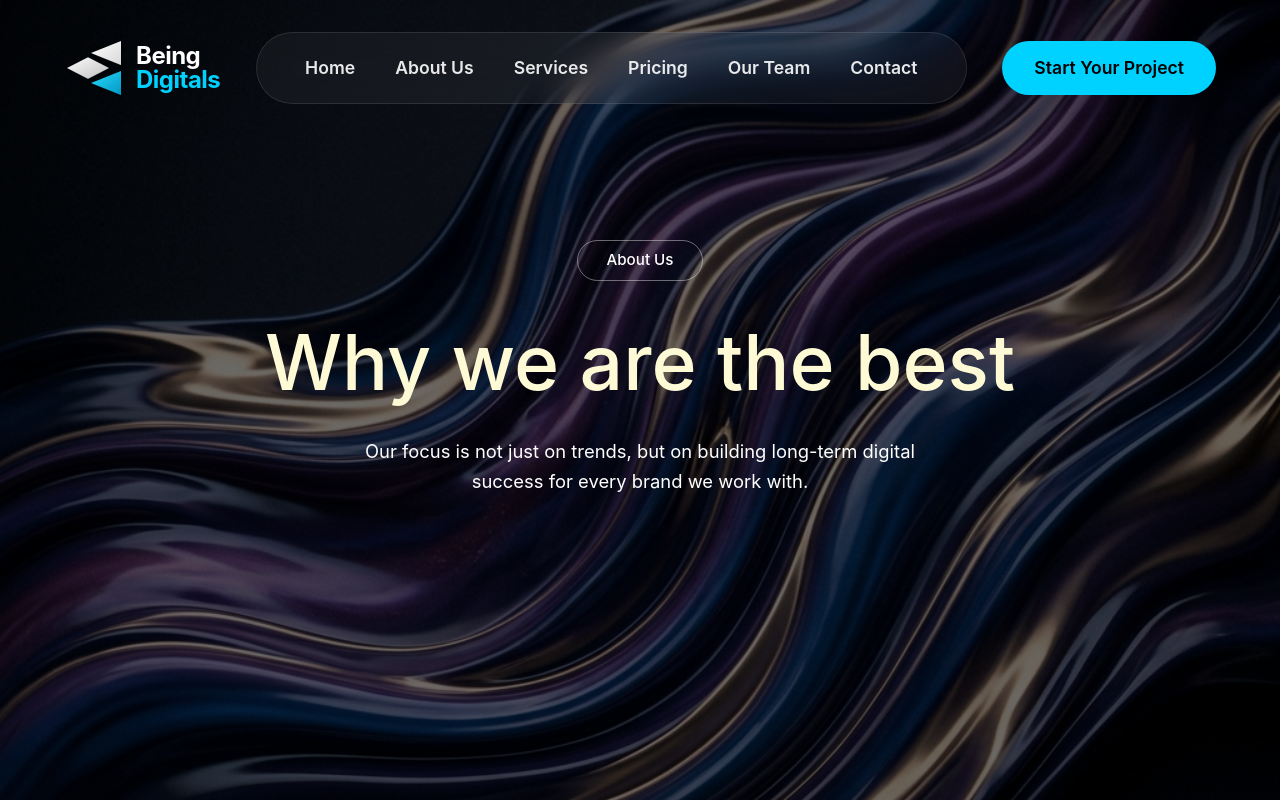
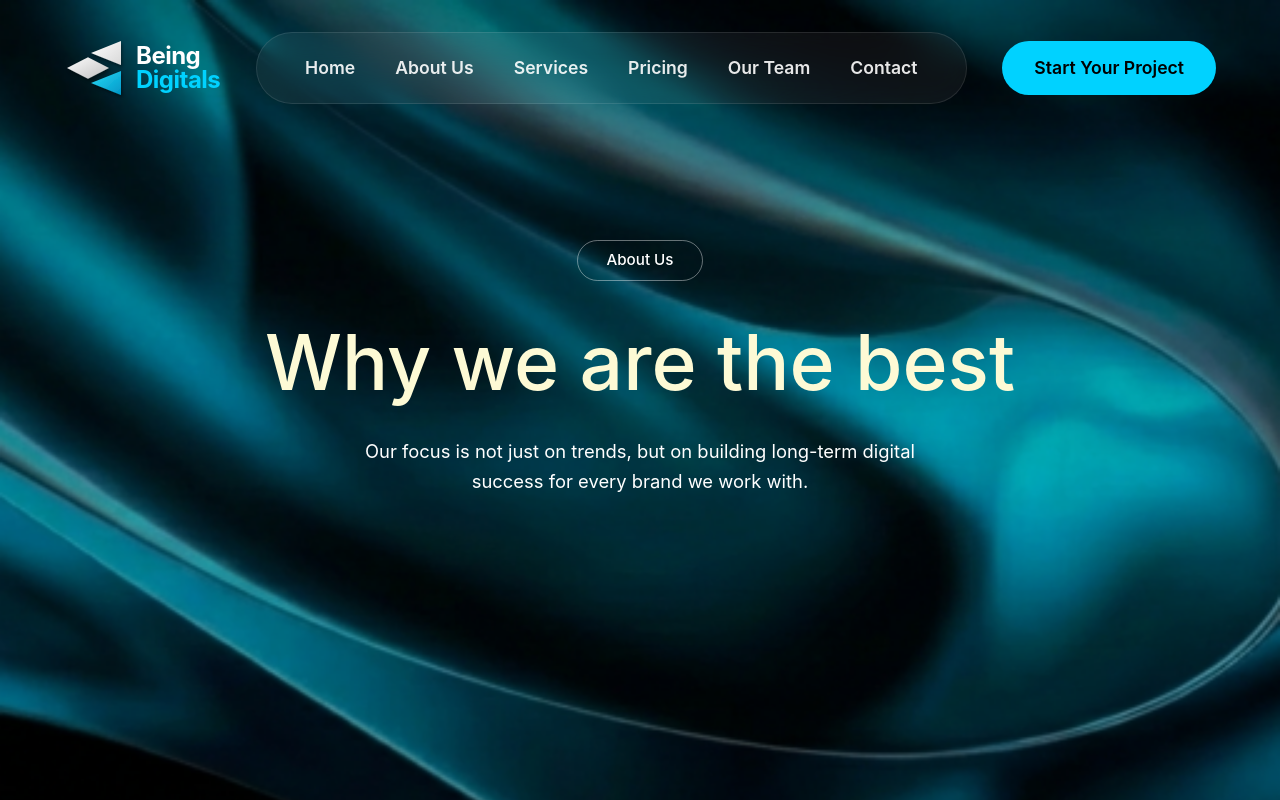
Before and after one commit to Abdullahhx/Being_digital_react, a React (Vite) app: page /about in a window 1280 px wide. Shown: the top 800 px of the page. Built offline with nearby package versions, Linux system fonts and the light colour scheme.

Commit message:
Update About page hero image and remove background image from About page client reviews

```diff
--- a/src/components/AboutHero.css
+++ b/src/components/AboutHero.css
@@ -15,10 +15,10 @@
   content: '';
   position: absolute;
   top: 0; left: 0; right: 0; bottom: 0;
-  background-image: url('../assets/testimonials_bg.png');
+  background-image: url('../assets/about_hero_new.png');
   background-size: cover;
   background-position: center;
-  opacity: 0.7; /* Increased opacity for the rich texture */
+  opacity: 1; /* Keep it fully opaque */
   z-index: 0;
 }
 
@@ -27,7 +27,7 @@
   content: '';
   position: absolute;
   top: 0; left: 0; right: 0; bottom: 0;
-  background: rgba(0, 0, 0, 0.4);
+  background: rgba(0, 0, 0, 0); /* Removed dark overlay to keep image bright */
   z-index: 1;
 }
 
--- a/src/components/Testimonials.css
+++ b/src/components/Testimonials.css
@@ -7,6 +7,10 @@
   background-image: url('../assets/testimonials_bg_new.png');
   background-size: cover;
   background-position: center;
+}
+
+.testimonials-section.no-bg {
+  background-image: none;
 }
 
 /* Semi-transparent dark overlay for text readability over the rich texture */
--- a/src/components/Testimonials.jsx
+++ b/src/components/Testimonials.jsx
@@ -45,10 +45,11 @@ const Testimonials = ({
   testimonialsData = defaultTestimonials,
   title = "Trusted by Innovators Worldwide",
   showBadge = true,
-  badgeTitle = "Testimonials"
+  badgeTitle = "Testimonials",
+  showBg = true
 }) => {
   return (
-    <section className="testimonials-section" id="testimonials">
+    <section className={`testimonials-section ${showBg ? '' : 'no-bg'}`} id="testimonials">
       {/* Background glowing effects to mimic the abstract image styling */}
       <div className="tm-bg-glow glow-left"></div>
       <div className="tm-bg-glow glow-right"></div>
--- a/src/pages/AboutPage.jsx
+++ b/src/pages/AboutPage.jsx
@@ -68,6 +68,7 @@ const AboutPage = () => {
         testimonialsData={aboutTestimonialsData}
         title="Our Clients Reviews"
         showBadge={false}
+        showBg={false}
       />
     </div>
   );
```
Also changed, not shown: src/assets/about_hero_new.png (added).
